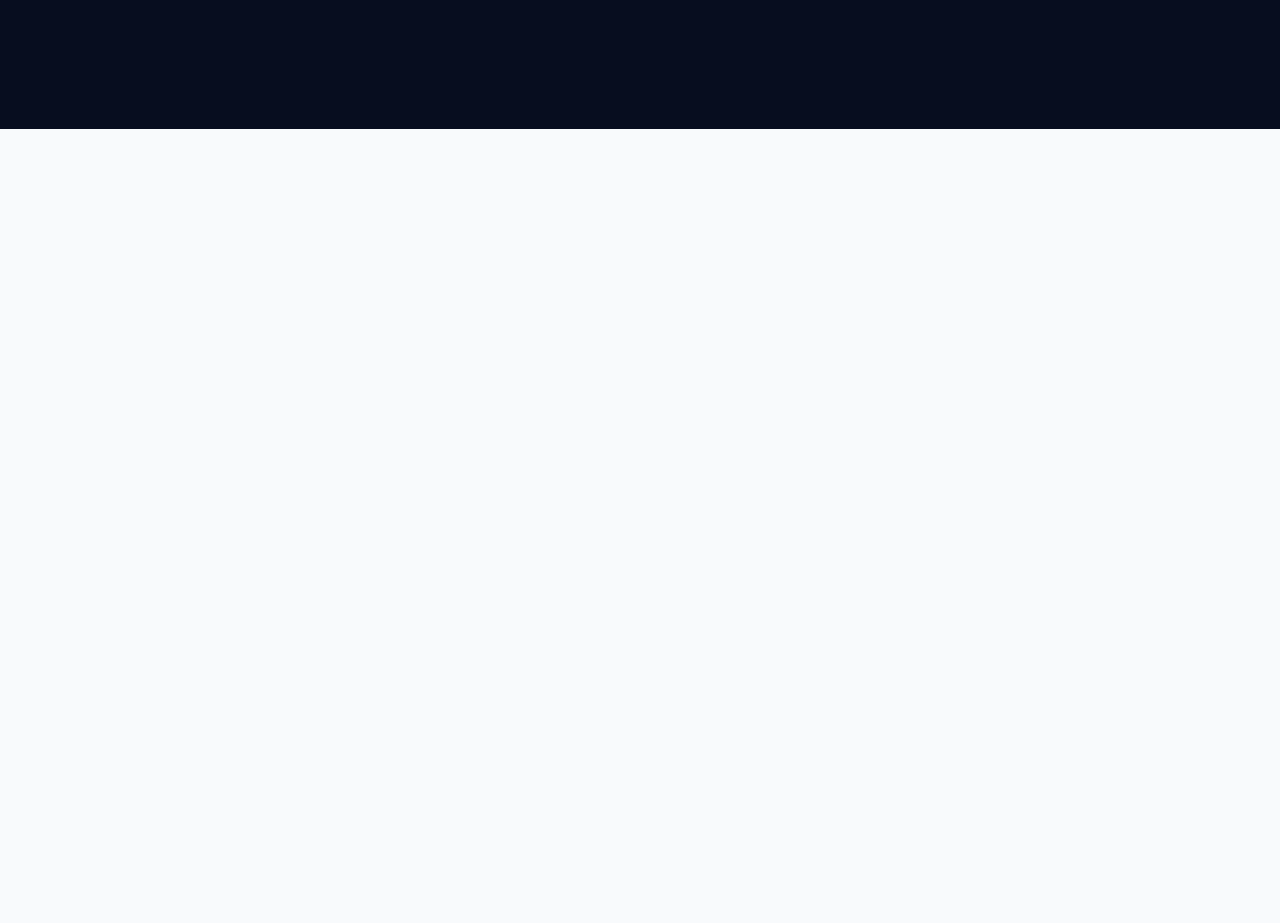
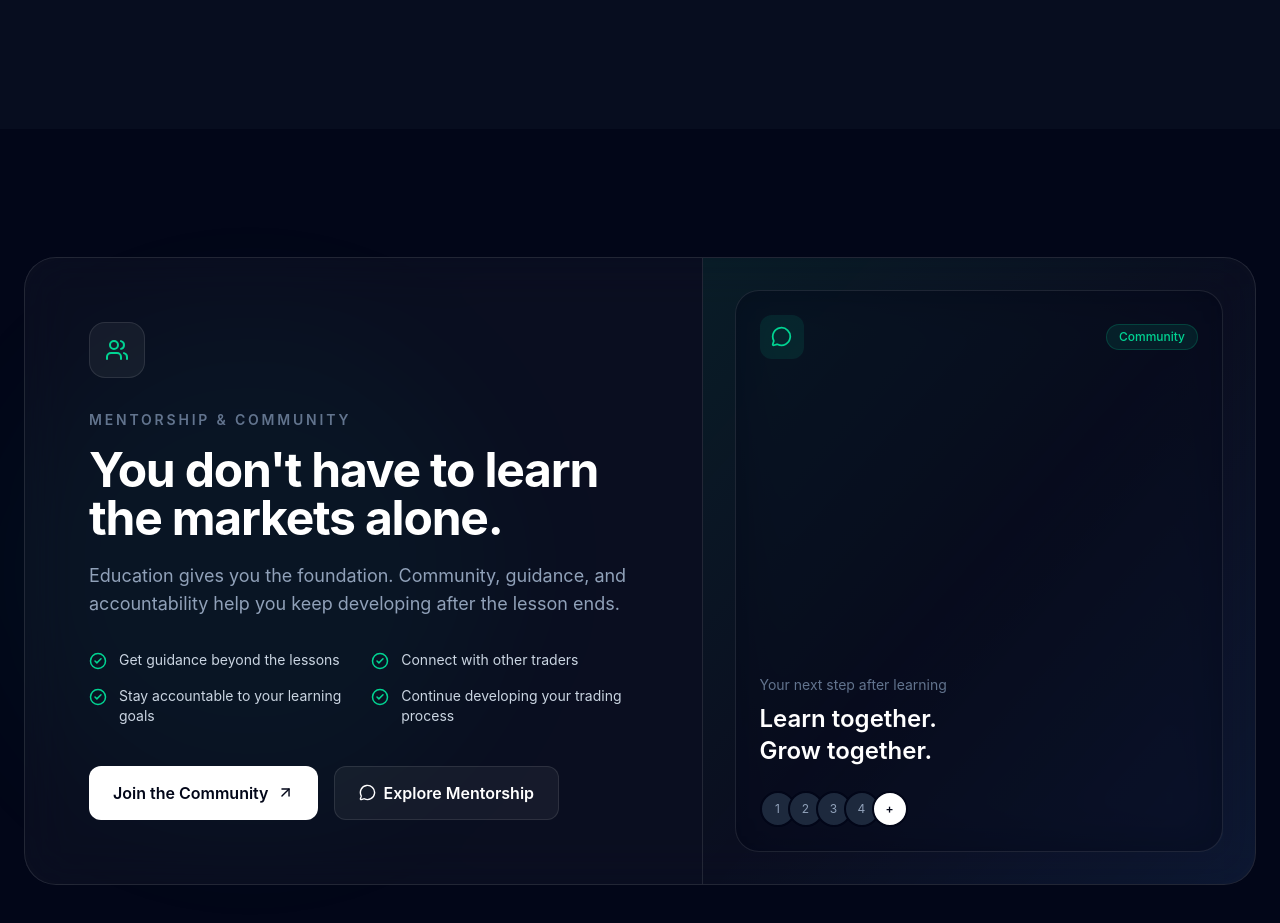
Before and after one commit to MyStack001/pipsoul-traders-university, a React (Vite) app: page / in a window 1280 px wide. Shown: the part 3065-3988 px from the top of the page. Before the commit the page ends 3194 px from the top, so only its background shows below. Built offline with nearby package versions, Linux system fonts and the light colour scheme.

Commit message:
Add PTU mentorship and community section

```diff
--- a/src/App.tsx
+++ b/src/App.tsx
@@ -2,6 +2,7 @@ import Navbar from "./components/Navbar";
 import Hero from "./components/Hero";
 import Courses from "./components/Courses";
 import Roadmap from "./components/Roadmap";
+import Mentorship from "./components/Mentorship";
 
 function App() {
   return (
@@ -12,6 +13,7 @@ function App() {
   <Hero />
   <Courses />
   <Roadmap />
+  <Mentorship />
 </main>
     </div>
   );
--- a/src/components/Mentorship.tsx
+++ b/src/components/Mentorship.tsx
@@ -0,0 +1,145 @@
+import {
+  ArrowUpRight,
+  CheckCircle2,
+  MessageCircle,
+  Users,
+} from "lucide-react";
+import { motion } from "framer-motion";
+
+const benefits = [
+  "Get guidance beyond the lessons",
+  "Connect with other traders",
+  "Stay accountable to your learning goals",
+  "Continue developing your trading process",
+];
+
+function Mentorship() {
+  return (
+    <section
+      id="mentorship"
+      className="relative overflow-hidden bg-slate-950 px-6 py-24 sm:py-32"
+    >
+      <div className="pointer-events-none absolute left-0 top-1/2 h-[500px] w-[500px] -translate-y-1/2 rounded-full bg-emerald-500/[0.04] blur-3xl" />
+
+      <div className="relative mx-auto max-w-7xl">
+        <div className="overflow-hidden rounded-[2rem] border border-white/10 bg-white/[0.035] backdrop-blur-xl">
+          <div className="grid lg:grid-cols-[1.1fr_0.9fr]">
+            {/* Main content */}
+            <motion.div
+              initial={{ opacity: 0, x: -20 }}
+              whileInView={{ opacity: 1, x: 0 }}
+              viewport={{ once: true, amount: 0.25 }}
+              transition={{ duration: 0.6 }}
+              className="p-8 sm:p-12 lg:p-16"
+            >
+              <div className="flex h-14 w-14 items-center justify-center rounded-2xl border border-white/10 bg-white/5 text-emerald-400">
+                <Users size={24} />
+              </div>
+
+              <span className="mt-8 block text-sm font-semibold uppercase tracking-[0.2em] text-slate-500">
+                Mentorship & Community
+              </span>
+
+              <h2 className="mt-4 max-w-xl text-3xl font-bold tracking-tight text-white sm:text-4xl lg:text-5xl">
+                You don't have to learn the markets alone.
+              </h2>
+
+              <p className="mt-5 max-w-xl text-base leading-7 text-slate-400 sm:text-lg">
+                Education gives you the foundation. Community, guidance, and
+                accountability help you keep developing after the lesson ends.
+              </p>
+
+              <div className="mt-8 grid gap-4 sm:grid-cols-2">
+                {benefits.map((benefit) => (
+                  <div
+                    key={benefit}
+                    className="flex items-start gap-3 text-sm text-slate-300"
+                  >
+                    <CheckCircle2
+                      size={18}
+                      className="mt-0.5 shrink-0 text-emerald-400"
+                    />
+                    <span>{benefit}</span>
+                  </div>
+                ))}
+              </div>
+
+              <div className="mt-10 flex flex-col gap-4 sm:flex-row">
+                <a
+                  href="#"
+                  className="group inline-flex items-center justify-center gap-2 rounded-xl bg-white px-6 py-3.5 font-semibold text-slate-950 transition hover:bg-slate-200"
+                >
+                  Join the Community
+                  <ArrowUpRight
+                    size={17}
+                    className="transition-transform group-hover:translate-x-0.5 group-hover:-translate-y-0.5"
+                  />
+                </a>
+
+                <a
+                  href="#"
+                  className="inline-flex items-center justify-center gap-2 rounded-xl border border-white/10 bg-white/5 px-6 py-3.5 font-semibold text-white transition hover:bg-white/10"
+                >
+                  <MessageCircle size={17} />
+                  Explore Mentorship
+                </a>
+              </div>
+            </motion.div>
+
+            {/* Visual side */}
+            <motion.div
+              initial={{ opacity: 0, x: 20 }}
+              whileInView={{ opacity: 1, x: 0 }}
+              viewport={{ once: true, amount: 0.25 }}
+              transition={{ duration: 0.6, delay: 0.1 }}
+              className="relative min-h-[360px] overflow-hidden border-t border-white/10 lg:border-l lg:border-t-0"
+            >
+              <div className="absolute inset-0 bg-gradient-to-br from-emerald-500/[0.08] via-transparent to-blue-500/[0.08]" />
+
+              <div className="absolute inset-8 flex flex-col justify-between rounded-3xl border border-white/10 bg-slate-950/60 p-6 backdrop-blur-xl">
+                <div className="flex items-center justify-between">
+                  <div className="flex h-11 w-11 items-center justify-center rounded-xl bg-emerald-400/10 text-emerald-400">
+                    <MessageCircle size={21} />
+                  </div>
+
+                  <span className="rounded-full border border-emerald-400/20 bg-emerald-400/10 px-3 py-1 text-xs font-medium text-emerald-400">
+                    Community
+                  </span>
+                </div>
+
+                <div>
+                  <p className="text-sm text-slate-500">
+                    Your next step after learning
+                  </p>
+
+                  <h3 className="mt-2 text-2xl font-semibold text-white">
+                    Learn together.
+                    <br />
+                    Grow together.
+                  </h3>
+
+                  <div className="mt-6 flex -space-x-2">
+                    {[1, 2, 3, 4].map((item) => (
+                      <div
+                        key={item}
+                        className="flex h-9 w-9 items-center justify-center rounded-full border-2 border-slate-950 bg-slate-800 text-xs text-slate-400"
+                      >
+                        {item}
+                      </div>
+                    ))}
+
+                    <div className="flex h-9 w-9 items-center justify-center rounded-full border-2 border-slate-950 bg-white text-xs font-semibold text-slate-950">
+                      +
+                    </div>
+                  </div>
+                </div>
+              </div>
+            </motion.div>
+          </div>
+        </div>
+      </div>
+    </section>
+  );
+}
+
+export default Mentorship;
```
